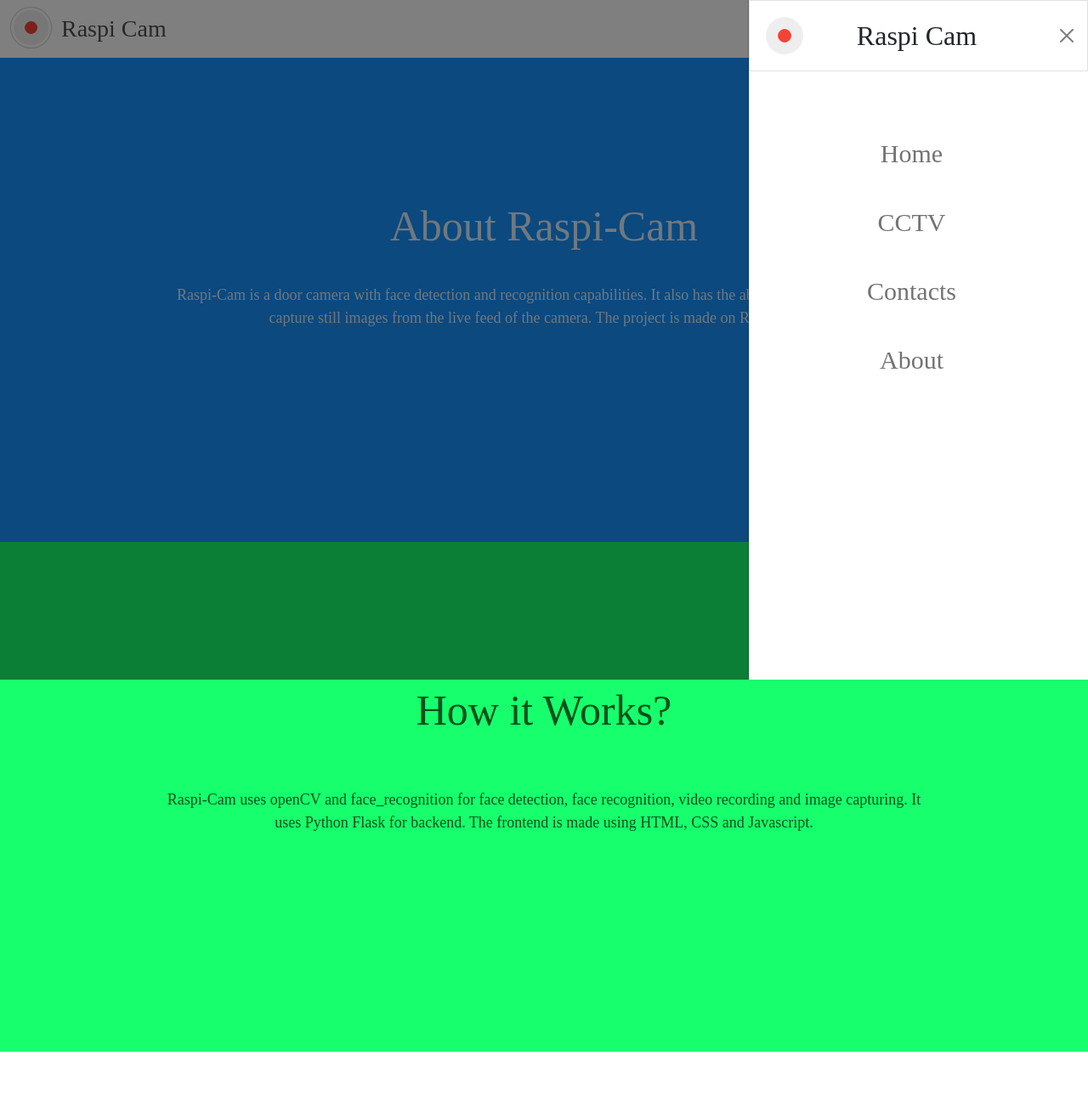
After one commit to priyanka-maz/raspi-camera-doorbell, a Flask app: page /about in a window 1280 px wide, after a click that opens the changed part. The commit adds this page. Shown: the whole page at 85% size. Run offline with Flask 3, Linux system fonts and the light colour scheme; some libraries are stand-ins or nearby versions; some web fonts are replaced.

Commit message:
Lots of cahnges
New templates
About
CCTV
Ability to capture and record
Name display

```diff
--- a/app.py
+++ b/app.py
@@ -1,4 +1,6 @@
-from flask import Flask, render_template, Response, request
+import ctypes
+import os
+from flask import Flask, render_template, Response, request, redirect
 import face_recognition
 import numpy as np
 import cv2
@@ -6,38 +8,90 @@ import base64
 import io
 import PIL.Image
 import json
+import signal
+import threading
+from datetime import datetime
 
 app = Flask(__name__)
 
-'''
-keanu_img = face_recognition.load_image_file("./face_img/S1.jpg")
-keanu_encoding = face_recognition.face_encodings(keanu_img)[0]
 
-ryan_img = face_recognition.load_image_file("./face_img/S2.jpg")
-ryan_encoding = face_recognition.face_encodings(ryan_img)[0]
-
-p_img = face_recognition.load_image_file("./face_img/S3.png")
-p_encoding = face_recognition.face_encodings(p_img)[0]
-
-known_face_encodings = [keanu_encoding, ryan_encoding, p_encoding]
-known_face_names = ["Keanu Reeves", "Ryan Renolds", "Prateek"]
-
-
-data_dict = {}
-for i in range(len(known_face_names)):
-    data_dict[known_face_names[i]] = known_face_encodings[i]
-'''
 with open("data.json", "r") as file:
     data_dict = json.load(file)
 
 known_face_encodings = []
 known_face_names = []
 
+
+
 # Convert the values back to NumPy arrays in the dictionary
 for key, value in data_dict.items():
     data_dict[key] = np.array(value)
     known_face_encodings.append(value)
     known_face_names.append(key)
+
+#recording settings
+
+print(os.path.dirname(__file__))
+fps = 30.0
+
+camera = cv2.VideoCapture(0)
+
+def cctv_capture_frame():
+    date_time  = datetime.now().strftime("%Y_%m_%d-%I_%M_%S_%p")
+    filename = os.path.join(os.path.dirname(__file__), 'static/captures/capture_' + date_time + '.png')
+    status, frame = camera.read()
+    frame = cv2.flip(frame, 1)
+
+    cv2.imwrite(filename, frame)
+
+def cctv_feed():
+
+    while True:
+        # get camera frames
+        status, frame = camera.read()
+        frame = cv2.flip(frame, 1)
+        if not status:
+            break
+
+        ret, buff = cv2.imencode('.jpg', frame)
+        frame = buff.tobytes()
+        yield(b'--frame\r\n'
+              b'Content-Type: image/jpeg\r\n\r\n' + frame + b'\r\n')
+
+
+def cctv_record():
+    date_time  = datetime.now().strftime("%Y_%m_%d-%I_%M_%S_%p")
+    filename = os.path.join(os.path.dirname(__file__), 'static/video/video_' + date_time + '.avi')
+
+    print(os.path.dirname(__file__))
+
+
+    frame_width = int(camera.get(3))
+    frame_height = int(camera.get(4))
+
+    size = (frame_width, frame_height)
+    result = cv2.VideoWriter(filename, cv2.VideoWriter_fourcc(*'MJPG'), fps, size)
+
+    while True:
+        # get camera frames
+        global frame
+        status, frame = camera.read()
+        frame = cv2.flip(frame, 1)
+        if not status:
+            break
+
+        result.write(frame)
+
+
+
+        #result.release()
+
+# Create a thread for the infinite_loop function
+
+
+
+
+
 
 
 def video_feed():
@@ -49,6 +103,8 @@ def video_feed():
         # get camera frames
         status, frame = camera.read()
         frame = cv2.flip(frame, 1)
+        global name
+        name= "-"
 
         if not status:
             break
@@ -58,33 +114,35 @@ def video_feed():
                 # Resize frame of video to 1/4 size for faster face recognition processing
                 small_frame = cv2.resize(frame, (0, 0), fx=0.25, fy=0.25)
                 # Convert the image from BGR color (which OpenCV uses) to RGB color (which face_recognition uses)
-                rgb_small_frame = small_frame
+                rgb_small_frame = cv2.cvtColor(small_frame, cv2.COLOR_BGR2RGB)
 
                 # Only process every other frame of video to save time
 
                 # Find all the faces and face encodings in the current frame of video
-                face_locations = face_recognition.face_locations(
-                    rgb_small_frame, model="hog")
-                face_encodings = face_recognition.face_encodings(
-                    rgb_small_frame, face_locations, model="small")
+                face_locations = face_recognition.face_locations(rgb_small_frame, model="hog")
+                face_encodings = face_recognition.face_encodings(rgb_small_frame, known_face_locations=face_locations, model="small")
                 face_names = []
                 for face_encoding in face_encodings:
                     # See if the face is a match for the known face(s)
                     matches = face_recognition.compare_faces(
                         known_face_encodings, face_encoding)
-                    name = "Unknown"
+
                     # Or instead, use the known face with the smallest distance to the new face
                     face_distances = face_recognition.face_distance(
                         known_face_encodings, face_encoding)
                     best_match_index = np.argmin(face_distances)
                     # Threshold for similar looking people
-                    if face_distances[best_match_index] >= 0.54 :
-                        pass
+                    if face_distances[best_match_index] >= 0.55 :
+                        name="Unknown"
                     elif matches[best_match_index]:
                         name = known_face_names[best_match_index]
                         #print(name, " " , np.min(face_distances))
 
                     face_names.append(name)
+
+                    write_name()
+
+
             process_this_frame = (process_this_frame + 1) % 10
 
             # Display the results
@@ -121,6 +179,51 @@ def welcome():
 @app.route('/video')
 def video():
     return Response(video_feed(), mimetype='multipart/x-mixed-replace; boundary=frame')
+
+# For cctv view
+@app.route('/cctv', methods=['GET', 'POST'])
+def cctv():
+    global thread
+    record_status = ' '
+    record_status= request.form.get('status')
+    print(record_status)
+
+
+    if(record_status == 'true'):
+        thread.start()
+    else:
+        print('sdfgsdfsdf sdf sf sf')
+        try:
+            thread_id = thread.ident
+            if thread_id is not None:
+                thread_id = ctypes.c_long(thread_id)
+                ctypes.pythonapi.PyThreadState_SetAsyncExc(thread_id, ctypes.py_object(KeyboardInterrupt))
+        except:
+            print("Exception")
+        finally:
+            thread = threading.Thread(target=cctv_record)
+
+    return render_template('cctv.html')
+
+
+@app.route('/cctv_capture', methods=['GET', 'POST'])
+def cctv_capture():
+    print("Capture")
+    cctv_capture_frame()
+    return Response("yo")
+
+@app.route('/cctv_view', methods=['GET', 'POST'])
+def cctv_view():
+
+    cc = cctv_feed()
+    return Response(cc, mimetype='multipart/x-mixed-replace; boundary=frame')
+
+# For passing name
+@app.route('/write_name', methods=['POST'])
+def write_name():
+    print(name)
+
+    return Response(name)
 
 
 @app.route('/store_face_encoding', methods=['POST'])
@@ -161,5 +264,14 @@ def store_face_encoding():
         return "No face detected"
 
 
+@app.route('/header')
+def header():
+    return render_template('header.html')
+
+@app.route('/about')
+def about():
+    return render_template('aboutus.html')
+
+
 if __name__ == '__main__':
     app.run(host='0.0.0.0', port='5050', debug=True)
--- /dev/null
+++ b/static/style.css
@@ -0,0 +1,188 @@
+@import url('https://fonts.cdnfonts.com/css/google-sans');
+@import url('https://fonts.cdnfonts.com/css/poppins');
+@import url('https://fonts.cdnfonts.com/css/raleway-5');
+
+
+
+
+    @font-face {
+        font-family: Comfortaa;
+        src: url('https://fonts.googleapis.com/css?family=Comfortaa');
+    }
+
+
+
+body {
+    margin: 0;
+    font-family: 'Product Sans';
+
+}
+
+.navbar{
+    background-color: white;
+}
+
+.navbar-brand{
+
+    font-size: 28px!important;
+    color: var(--text-color)!important;
+}
+
+.navbar-brand>img{
+    position: absolute;
+    margin-left: 1px;
+    margin-top: -4px;
+    box-shadow: 0px 0px 1px 1px rgba(0,0,0,0.2);
+    border-radius: 30px;
+}
+
+.navbar-brand>span{
+    margin-left: 60px;
+    margin-top: 20px;
+    opacity: 80%;
+}
+
+.offcanvas-title{
+    margin-left: -30px!important;
+}
+
+#header1.active{
+box-shadow: 0 0 30px rgba(0, 0, 0, 0.2);
+}
+
+.header-spacing{
+    height:68px;
+}
+
+.offcanvas-body{
+    margin-top: 50px;
+}
+
+.offcanvas-body>ul>li>a{
+    font-size: 30px;
+    margin-bottom: 20px;
+}
+
+
+.filler{
+    height:1000px;
+}
+
+
+.camera-container {
+    max-width: 900px;
+    margin:auto;
+    margin-top: 50px;
+    padding: 10px;
+    border-radius: 10px;
+}
+
+.camera-container>img {
+    display: block;
+    margin: auto;
+    max-width: 100%;
+    max-height: 100%;
+    border-radius: 10px;
+    box-shadow: 0px 4px 10px rgba(0, 0, 0, 0.1);
+
+}
+
+
+.cctv-container {
+    max-width: 800px;
+    margin:auto;
+    margin-top: 0px;
+    padding: 10px;
+    border-radius: 10px;
+}
+
+.cctv-container>img {
+    display: block;
+    margin: auto;
+    width: 100%;
+    height: 100%;
+    border-radius: 10px;
+    box-shadow: 0px 4px 10px rgba(0, 0, 0, 0.1);
+
+}
+
+.rec{
+    width: fit-content;
+    border-radius: 40px;
+    align-self: center;
+    padding: 10px 25px 10px 25px;
+    background-color: rgb(255, 236, 236);
+    color: red;
+    border: 0px solid rgb(255, 0, 0);
+    box-shadow: 5px 5px 0px rgb(255, 0, 0);
+    transition: 0.3s;
+    font-size: 1.3rem;
+
+}
+
+.rec:hover{
+    box-shadow: 3px 3px 0px 0px rgb(255, 0, 0);
+    transition: 0.3s;
+    background-color: rgb(255, 242, 242);
+}
+
+.rec:active{
+    box-shadow: 0px 0px 0px 2px rgb(255, 0, 0);
+    transition: 0.3s;
+    background-color: rgb(255, 255, 255);
+}
+
+.fa-circle-dot{
+
+    padding-right: 10px;
+}
+
+.fa-arrow-rotate-right{
+
+    padding-right: 10px;
+}
+
+.about-raspi-cam{
+    position: absolute;
+    left: 0;
+    width:100%;
+    background-color: rgb(23, 147, 255);
+    text-align: center;
+    padding: 30px;
+    height:600px;
+    color: rgb(224, 241, 255);
+}
+
+.about-text>h1{
+    padding-top:30px;
+    font-size: 50px;
+}
+
+.about-text{
+    height: 100%;
+    position: relative;
+    top:20%;
+    vertical-align: middle;
+    align-items: center;
+    margin: 0 auto;
+}
+
+.about-text>p{
+    padding-top: 30px;
+    padding-bottom: 40px;
+    max-width: 900px;
+    margin: 0 auto;
+    font-size: large;
+}
+
+
+.about-working{
+    position: absolute;
+    left: 0;
+    width:100%;
+    background-color: rgb(23, 255, 108);
+    text-align: center;
+    padding: 30px;
+    height:600px;
+    color:rgb(0, 80, 29);
+}
--- /dev/null
+++ b/templates/aboutus.html
@@ -0,0 +1,56 @@
+<!DOCTYPE html>
+<html>
+
+    <head>
+        <link rel="shortcut icon" href="{{ url_for('static', filename='favicon.ico') }}">
+        <link rel="stylesheet" href="https://stackpath.bootstrapcdn.com/bootstrap/4.5.2/css/bootstrap.min.css">
+        <script src="https://code.jquery.com/jquery-3.5.1.min.js"></script>
+        <script src="https://cdn.jsdelivr.net/npm/@popperjs/core@2.5.3/dist/umd/popper.min.js"></script>
+        <script src="https://stackpath.bootstrapcdn.com/bootstrap/4.5.2/js/bootstrap.min.js"></script>
+        <meta name="viewport" content="width=device-width, initial-scale=1">
+        <script src="https://kit.fontawesome.com/13deb536c6.js" crossorigin="anonymous"></script>
+
+        <link rel="stylesheet" href="{{ url_for('static', filename='style.css') }}">
+
+        <title>About</title>
+
+        <script>
+            $(function () {
+                $("#header").load("/header");
+                $("#footer").load("footer.html");
+            });
+
+        </script>
+    </head>
+
+    <body>
+        <div id="header"></div>
+        <div class="header-spacing"></div>
+        <div class="container-fluid">
+
+        <div class="about-raspi-cam">
+            <div class="about-text align-items-center justify-content-center" style="display:block">
+
+                <h1>About Raspi-Cam</h1>
+                <p>
+                Raspi-Cam is a door camera with face detection and recognition capabilities. It also has the ability to stream, record and capture still images from the live feed of the camera.
+                    The project is made on Raspberry Pi
+                </p>
+        </div>
+
+        <div class="about-working">
+            <div class="about-text align-items-center justify-content-center">
+                <h1>How it Works?</h1>
+                <br>
+                <p>Raspi-Cam uses openCV and face_recognition for face detection, face recognition, video recording and image capturing.
+                    It uses Python Flask for backend. The frontend is made using HTML, CSS and Javascript.
+
+                </p>
+        </div>
+
+        </div>
+
+
+        </div>
+    </body>
+</html>
--- /dev/null
+++ b/templates/header.html
@@ -0,0 +1,71 @@
+<!DOCTYPE html>
+<html>
+
+<head>
+    <link rel="shortcut icon" href="{{ url_for('static', filename='record.png') }}">
+
+    <meta name="viewport" content="width=device-width, initial-scale=1">
+  <link href="https://cdn.jsdelivr.net/npm/bootstrap@5.2.3/dist/css/bootstrap.min.css" rel="stylesheet">
+  <script src="https://cdn.jsdelivr.net/npm/bootstrap@5.2.3/dist/js/bootstrap.bundle.min.js"></script>
+    <meta name="viewport" content="width=device-width, initial-scale=1">
+    <link rel="stylesheet" href="{{ url_for('static', filename='style.css') }}">
+
+    <title>raspicam</title>
+
+</head>
+
+<script>
+    $(window).scroll(function() {
+       var scroll = $(window).scrollTop();
+       if (scroll > 30) {
+           $("#header1").addClass("active");
+       }
+       else {
+           $("#header1").removeClass("active");
+       }
+   });
+</script>
+
+<body>
+
+    <nav class="navbar fixed-top" id="header1">
+        <div class="container-fluid">
+          <a class="navbar-brand" href="/">
+            <img src="{{ url_for('static', filename='record.png') }}" alt="Logo" width="47" height="47" class="d-inline-block">
+
+            <span>Raspi Cam</span>
+        </a>
+          <button class="navbar-toggler float-left" type="button" data-bs-toggle="offcanvas" data-bs-target="#offcanvasNavbar" aria-controls="offcanvasNavbar">
+            <span class="navbar-toggler-icon"></span>
+          </button>
+          <div class="offcanvas offcanvas-end " tabindex="-1" id="offcanvasNavbar" aria-labelledby="offcanvasNavbarLabel">
+            <div class="offcanvas-header border-bottom border">
+                <img src="{{ url_for('static', filename='record.png') }}" alt="Logo" width="50" height="50" class="d-inline-block">
+
+              <h2 class="offcanvas-title" id="offcanvasNavbarLabel">Raspi Cam</h2>
+              <button type="button" class="btn-close" data-bs-dismiss="offcanvas" aria-label="Close"></button>
+            </div>
+            <div class="offcanvas-body">
+              <ul class="navbar-nav justify-content-end flex-grow-1 pe-3 text-center">
+                <li class="nav-item">
+                  <a class="nav-link" href="/">Home</a>
+                </li>
+                <li class="nav-item">
+                  <a class="nav-link" href="/cctv">CCTV</a>
+                </li>
+                <li class="nav-item">
+                  <a class="nav-link" href="#">Contacts</a>
+                </li>
+                <li class="nav-item">
+                    <a class="nav-link" href="/about">About</a>
+                  </li>
+
+              </ul>
+
+            </div>
+          </div>
+        </div>
+      </nav>
+
+</body>
+</html>
```
Also changed, not shown: data.json (+1 -1 lines), templates/cctv.html (added, +93 -0 lines), templates/index.html (+39 -21 lines), snap.png (added), static/captures/capture_2023_06_22-01_39_07_PM.png (added), static/captures/capture_2023_06_22-01_39_09_PM.png (added), static/record.png (added), 8 other files.
